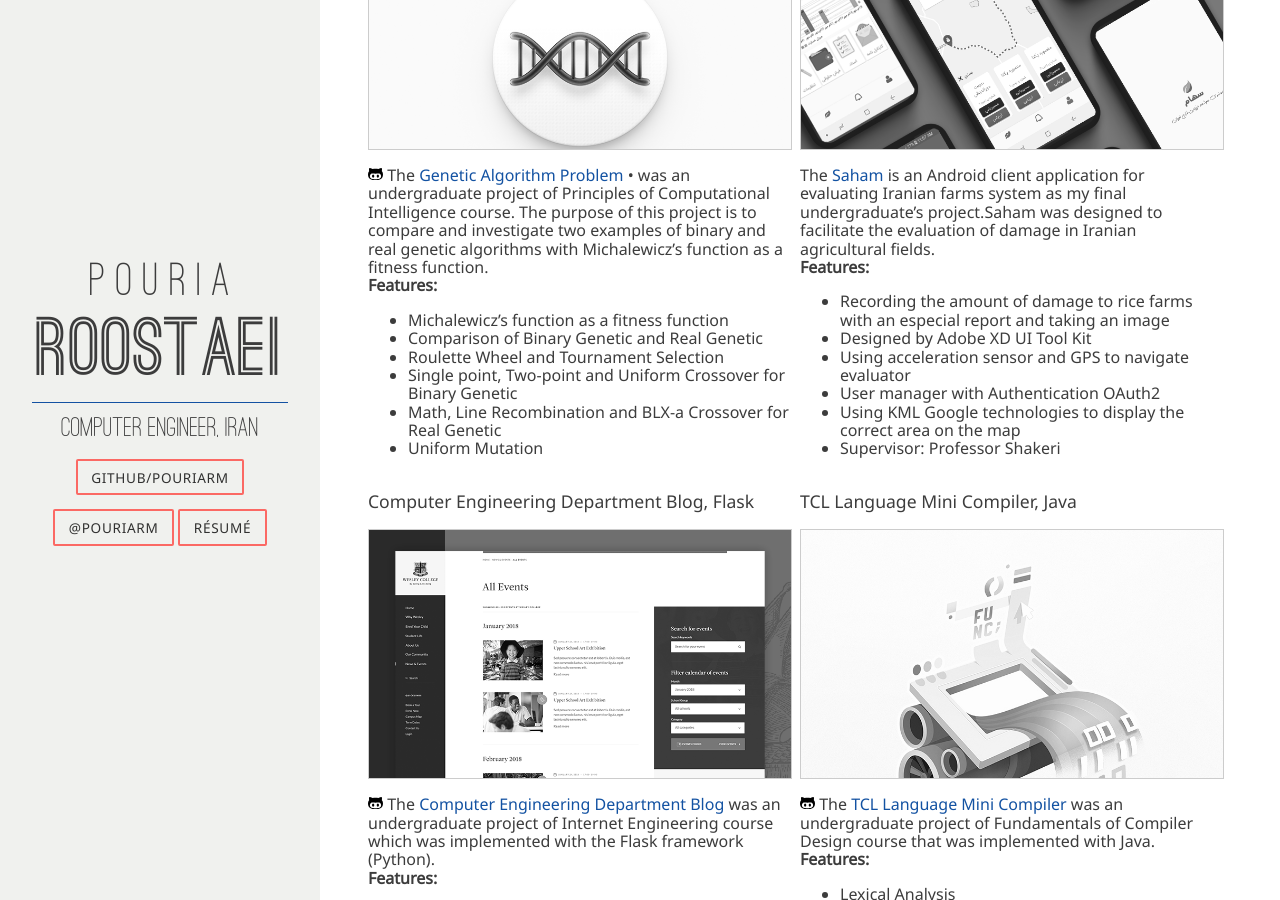
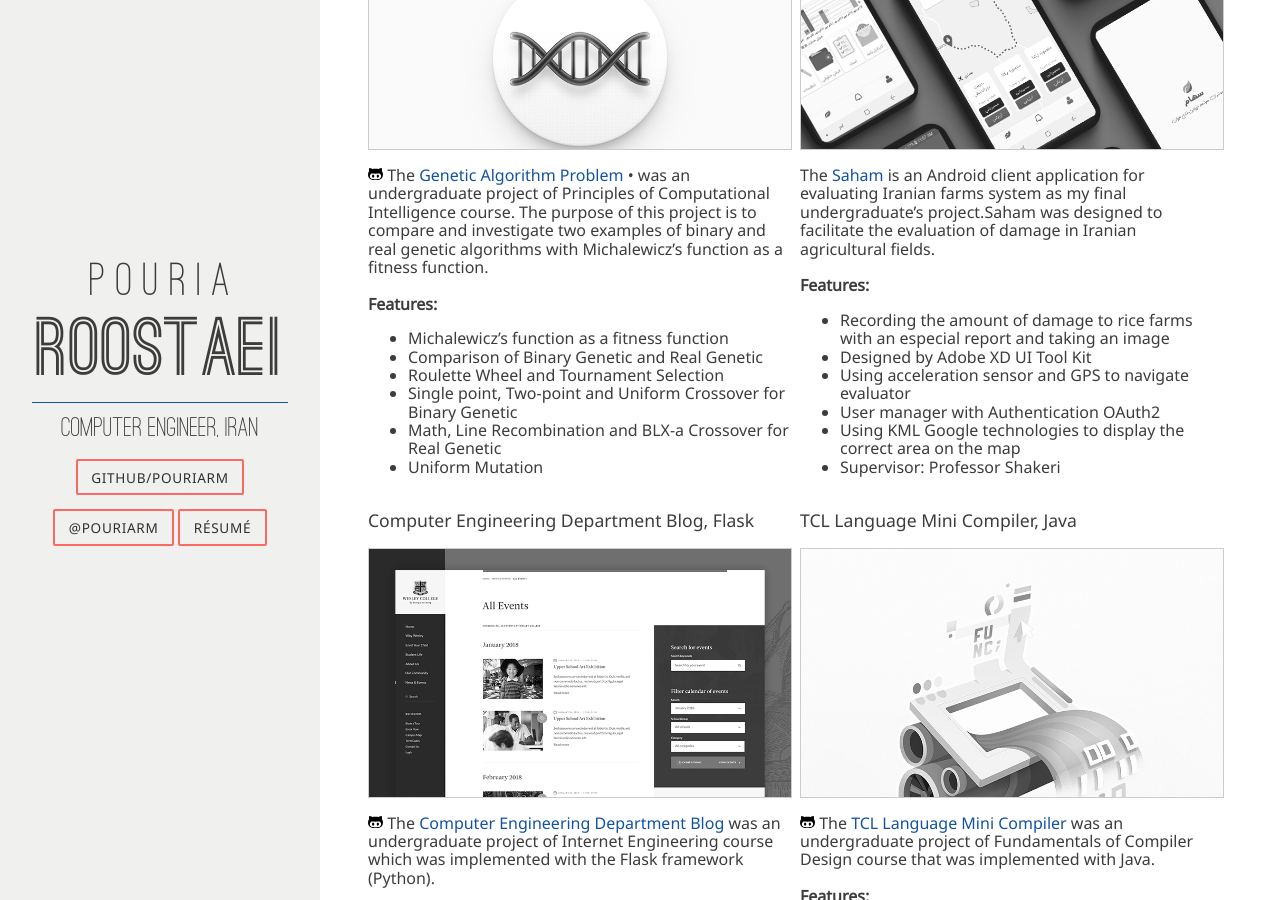
Before and after one commit to PouriaRm/PouriaRm.github.io, a Jekyll site: the page built from index.html, in a window 1280 px wide and 900 px high, scrolled down 1364 px. Built offline with Jekyll 4.4.1, drawn with Linux system fonts in a browser that asks for light colours; nearby versions of some CDN libraries.

```diff
--- a/_data/projects.yml
+++ b/_data/projects.yml
@@ -37,6 +37,7 @@
   image: genetic.png
   about: |
     The <a href="https://github.com/PouriaRm/Genetic-Algorithm-Problem">Genetic Algorithm Problem</a> •	was an undergraduate project of Principles of Computational Intelligence course. The purpose of this project is to compare and investigate two examples of binary and real genetic algorithms with Michalewicz’s function as a fitness function. <br>
+    <br>
     <b> Features:</b>
     <ul>
     <li>Michalewicz’s function as a fitness function</li>
@@ -52,7 +53,8 @@
   link: https://pouriarm.github.io/Saham/
   about: |
     The <a href="https://pouriarm.github.io/Saham/">Saham</a> is an Android client application for evaluating Iranian farms system as my final undergraduate’s project.Saham was designed to facilitate the evaluation of damage in Iranian agricultural fields.
-    <br/>
+    <br>
+    <br>
     <b> Features:</b>
     <ul>
     <li>Recording the amount of damage to rice farms with an especial report and taking an image</li>
@@ -69,7 +71,7 @@
   image: school.png
   about: |
     The <a href="https://github.com/PouriaRm/CE-DepartmentBlog">Computer Engineering Department Blog</a> was an undergraduate project of Internet Engineering course which was implemented with  the Flask framework (Python).
-    <br/>
+    <br/><br/>
     <b> Features:</b>
     <ul>
     <li>Three-level of permission access consists of the admin user, professor and student</li>
@@ -85,7 +87,7 @@
   image: compiler.png
   about: |
    The <a href="https://github.com/PouriaRm/TCL-Mini-Compiler">TCL Language Mini Compiler</a> was an undergraduate project of Fundamentals of Compiler Design course that was implemented with Java.
-   <br/>
+   <br/><br/>
    <b> Features:</b>
    <ul>
    <li>Lexical Analysis</li>
@@ -99,7 +101,7 @@
   link: https://myket.ir/app/com.rm.pouria.towergame?lang=en
   about: |
     The <a href="https://myket.ir/app/com.rm.pouria.towergame">Tower</a> is a game which the one who builds the tallest tower is the winner.
-    <br>
+    <br><br>
     <b> Features:</b>
     <ul>
     <li>Implemented with JS and bind with Java </li>
@@ -114,7 +116,7 @@
   link: https://myket.ir/app/com.pouria.rm.abc?lang=en
   about: |
     The<a href="https://myket.ir/app/com.pouria.rm.abc?lang=en">ABC IELTS</a> is an Electronic edition of ABC IELTS Speaking book from Jungle Publication.
-    <br>
+    <br><br>
     <b> Features:</b>
     <ul>
     <li>Reserving an Online Speaking interview for users</li>
```
